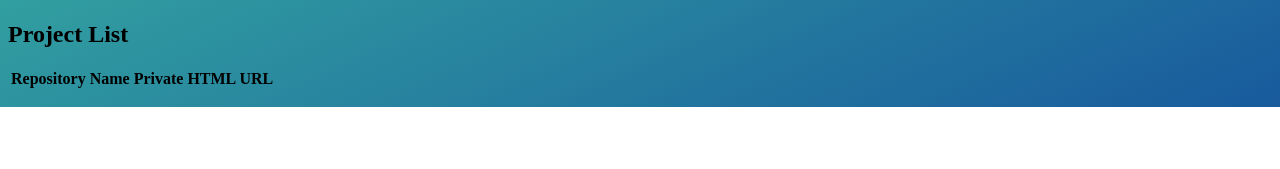
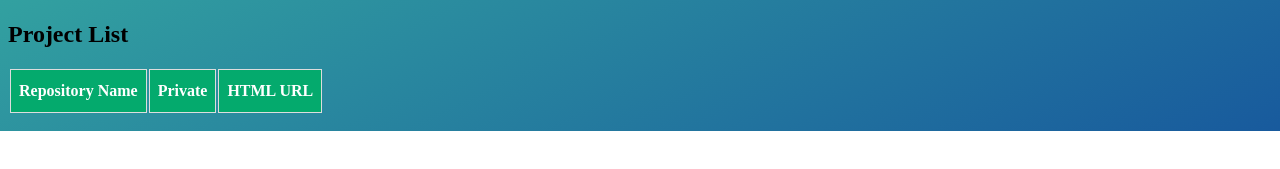
Before and after one commit to Abhishek-J111/Abhishek-J111.github.io, a plain HTML site: page index.html in a window 1280 px wide. Shown: the part 473-642 px from the top of the page. Drawn offline with Linux system fonts and the light colour scheme; no server answers.

Commit message:
[Edit] Table Color Edited

```diff
--- a/index.html
+++ b/index.html
@@ -14,6 +14,23 @@
   top: 5px;
 
 }
+
+#table_div td, #table_div th {
+  border: 1px solid #ddd;
+  padding: 8px;
+}
+
+#table_div tr:nth-child(even){background-color: #f2f2f2;}
+
+#table_div tr:hover {background-color: #ddd;}
+
+#table_div th {
+  padding-top: 12px;
+  padding-bottom: 12px;
+  text-align: left;
+  background-color: #04AA6D;
+  color: white;
+}
 #body1{
     background-image: linear-gradient(to bottom right,#43cea2, #185a9d);
     /* background-image: url("/home/abhishek/Desktop/1.jpeg"); */
@@ -26,11 +43,7 @@
     left: 40%;
     top: 25%;
 }
-/* #table_div{
-  position:absolute;
-  left: 40%;
-  top: 45%;
-} */
+
         </style>
     </head>
 <body id='body1'>
@@ -74,9 +87,9 @@
         <img width="460" height="300" src="https://github-readme-stats.vercel.app/api?username=Abhishek-J111&show_icons=true&theme=radical&count_private=true">
       </p>
       <p>
-        <div id="table_div">
+        <div >
           <h2>Project List</h2>
-          <table>
+          <table id="table_div">
             <tr>
               <th>Repository Name</th>
               <th>Private</th>
```
